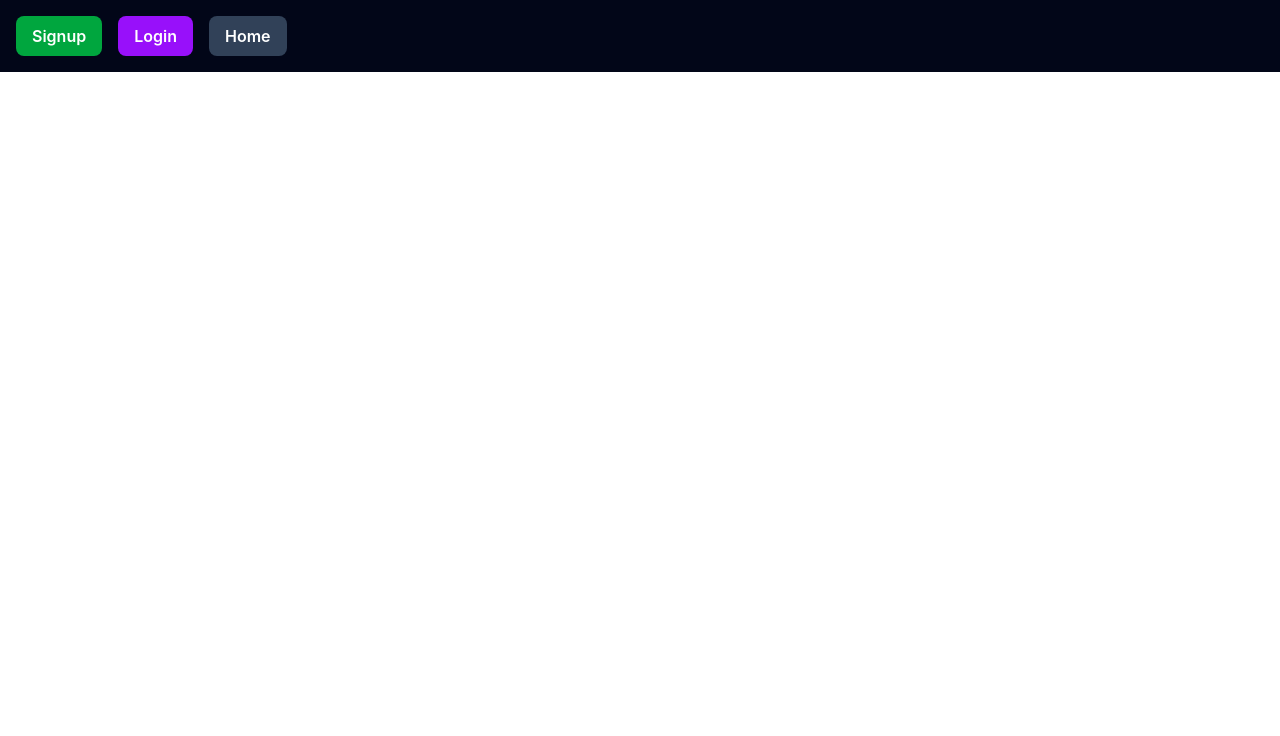
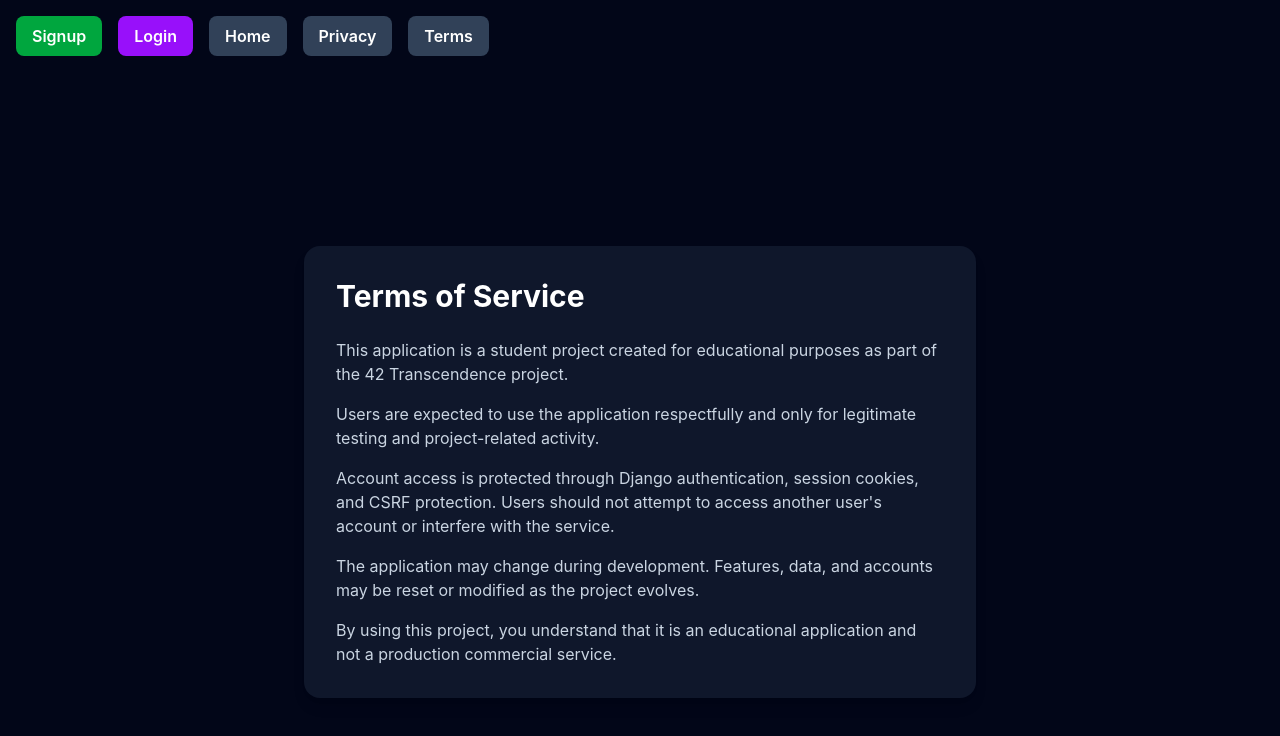
Before and after one commit to IDsuroh/42_ft_transcendence, a React app in the folder frontend/: page /terms in a window 1280 px wide. Before the commit this address had no page. Shown: the top 736 px of the page. Built offline with nearby package versions, Linux system fonts and the light colour scheme; the HTML template or start-up script is replaced by a standard one.

Commit message:
Added privacy and terms pages

```diff
--- a/frontend/src/App.jsx
+++ b/frontend/src/App.jsx
@@ -125,6 +125,8 @@ export default App
 
 import { BrowserRouter, Routes, Route, Link, Navigate } from 'react-router-dom'
 
+import PrivacyPage from './pages/PrivacyPage'
+import TermsPage from './pages/TermsPage'
 import SignupPage from './pages/SignupPage'
 import LoginPage from './pages/LoginPage'
 import HomePage from './pages/HomePage'
@@ -156,10 +158,26 @@ function App()  {
         >
           Home
         </Link>
+
+        <Link
+          to="/privacy"
+          className="rounded-lg bg-slate-700 px-4 py-2 font-semibold hover:bg-slate-600"
+        >
+          Privacy
+        </Link>
+
+        <Link
+          to="/terms"
+          className="rounded-lg bg-slate-700 px-4 py-2 font-semibold hover:bg-slate-600"
+        >
+          Terms
+        </Link>
       </nav>
 
       <Routes>
         <Route path="/" element={<Navigate to="/home" />} />
+        <Route path="privacy" element={<PrivacyPage />} />
+        <Route path="/terms" element={<TermsPage />} />
         <Route path="/signup" element={<SignupPage />} />
         <Route path="/login" element={<LoginPage />} />
         <Route path="/home" element={<HomePage />} />
--- /dev/null
+++ b/frontend/src/pages/PrivacyPage.jsx
@@ -0,0 +1,37 @@
+function PrivacyPage()  {
+    return (
+        <main className="min-h-screen bg-slate-950 text-white flex items-center justify-center">
+            <section className="w-full max-w-2xl rounded-2xl bg-slate-900 p-8 shadow-lg">
+                <h1 className="text-3xl font-bold">Privacy Policy</h1>
+
+                <div className="mt-6 space-y-4 text-slate-300">
+                    <p>
+                        This project is a student web application created for the 42 Transcendence project.
+                    </p>
+
+                    <p>
+                        We collect only the information needed to create and manage user accounts, such as username,
+                        email address, and authentication data.
+                    </p>
+
+                    <p>
+                        Passwords are not stored in plain text. They are processed by Django&apos;s authentication
+                        system and stored as password hashes.
+                    </p>
+
+                    <p>
+                        Session cookies are used to keep users logged in. CSRF cookies are used to protect unsafe
+                        requests such as login, signup, and logout.
+                    </p>
+
+                    <p>
+                        This application is intended for educational use. Do not enter sensitive personal information
+                        beyond what is necessary for testing the project.
+                    </p>
+                </div>
+            </section>
+        </main>
+    )
+}
+
+export default PrivacyPage
--- /dev/null
+++ b/frontend/src/pages/TermsPage.jsx
@@ -0,0 +1,38 @@
+function TermsPage()    {
+    return (
+        <main className="min-h-screen bg-slate-950 text-white flex items-center justify-center">
+            <section className="w-full max-w-2xl rounded-2xl bg-slate-900 p-8 shadow-lg">
+                <h1 className="text-3xl font-bold">Terms of Service</h1>
+
+                <div className="mt-6 space-y-4 text-slate-300">
+                    <p>
+                        This application is a student project created for educational purposes as part of the
+                        42 Transcendence project.
+                    </p>
+
+                    <p>
+                        Users are expected to use the application respectfully and only for legitimate testing and
+                        project-related activity.
+                    </p>
+
+                    <p>
+                        Account access is protected through Django authentication, session cookies, and CSRF protection.
+                        Users should not attempt to access another user&apos;s account or interfere with the service.
+                    </p>
+
+                    <p>
+                        The application may change during development. Features, data, and accounts may be reset or
+                        modified as the project evolves.
+                    </p>
+
+                    <p>
+                        By using this project, you understand that it is an educational application and not a production
+                        commercial service.
+                    </p>
+                </div>
+            </section>
+        </main>
+    )
+}
+
+export default TermsPage
```
Also changed, not shown: 1 other file (tests, documents, lock files or other folders).
